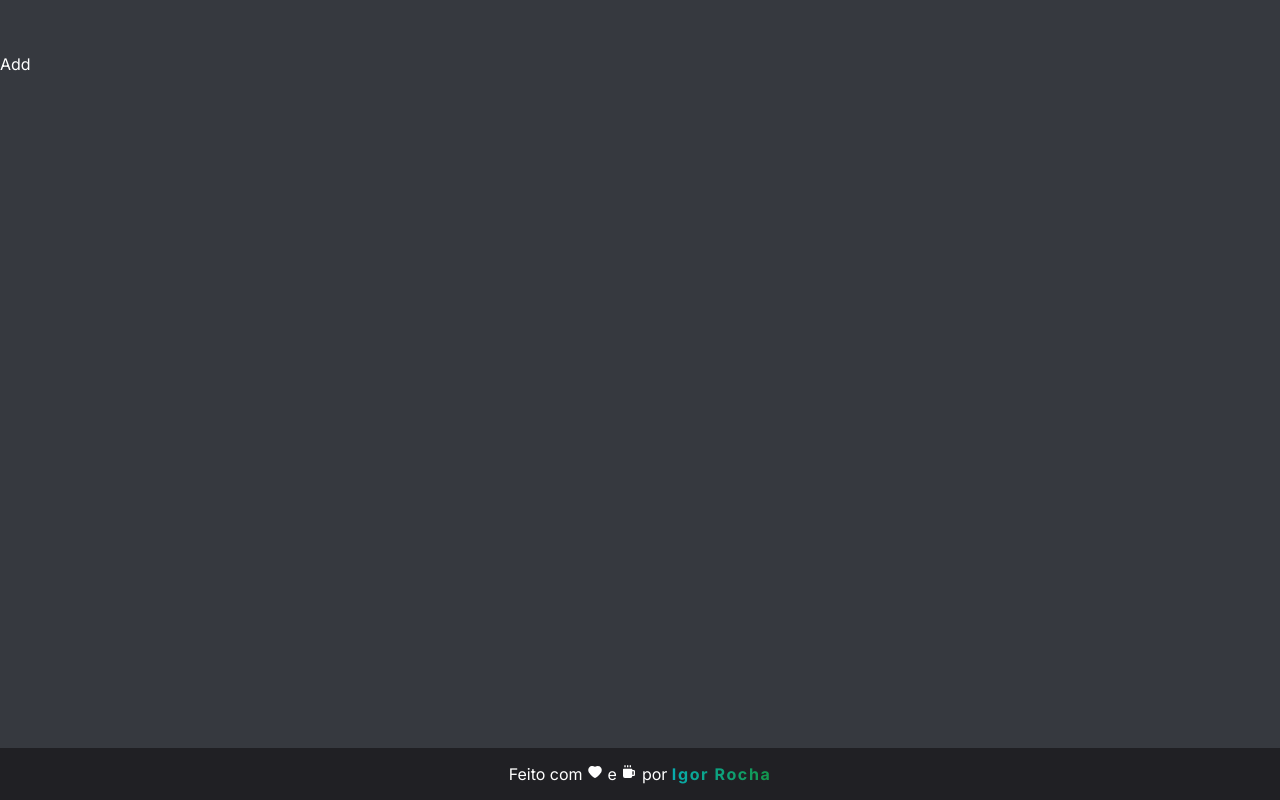
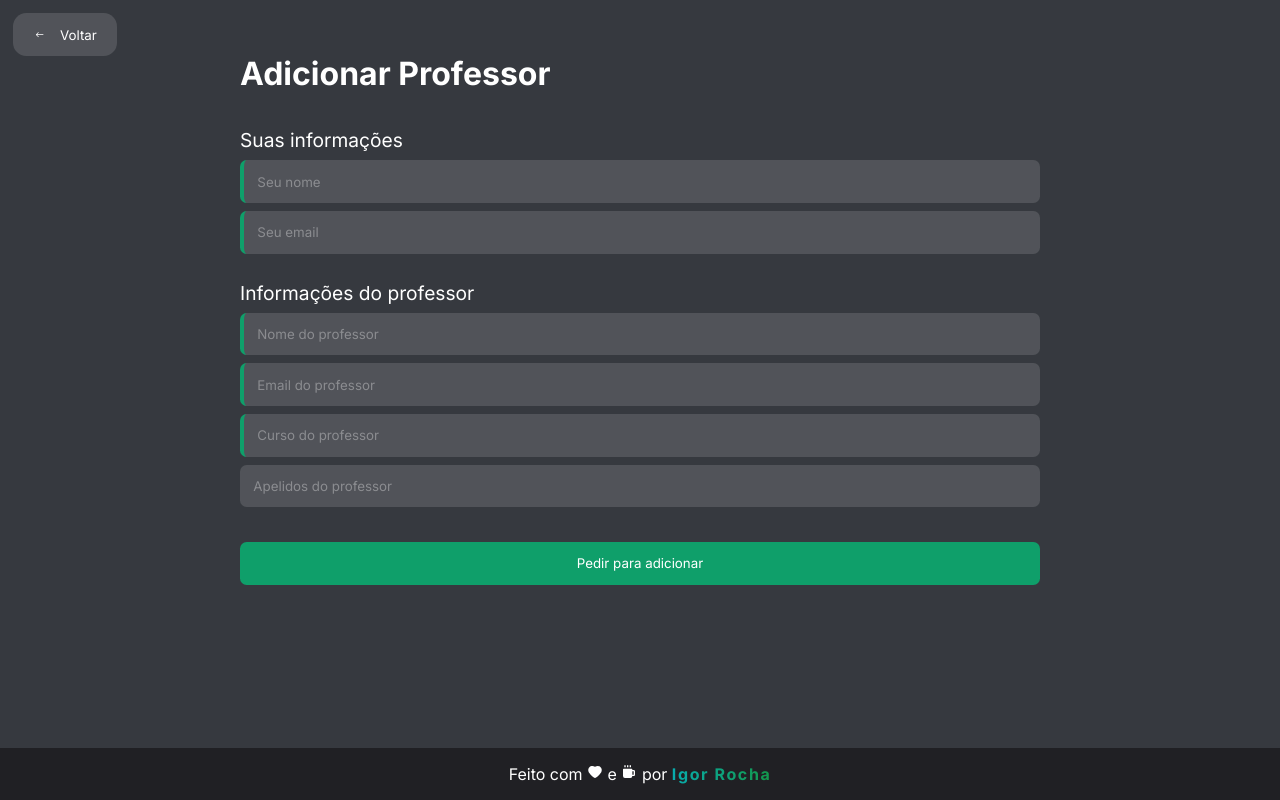
Before and after one commit to igorroc/uesc-next, a Next.js app: page /emails/add in a window 1280 px wide. Built offline with nearby package versions, Linux system fonts and the light colour scheme.

Commit message:
feat: Add new professor

```diff
--- a/package.json
+++ b/package.json
@@ -9,6 +9,7 @@
     "lint": "next lint"
   },
   "dependencies": {
+    "@emailjs/browser": "^3.11.0",
     "@types/node": "20.4.1",
     "@types/react": "18.2.14",
     "@types/react-dom": "18.2.6",
--- /dev/null
+++ b/src/app/emails/add/add.module.css
@@ -0,0 +1,8 @@
+.wrapper {
+	width: 90%;
+	margin: 0 auto;
+	max-width: var(--max-width);
+	display: flex;
+	flex-direction: column;
+	gap: 1em;
+}
--- a/src/app/emails/add/page.tsx
+++ b/src/app/emails/add/page.tsx
@@ -1,5 +1,17 @@
 import React from "react"
+import GoBack from "@/components/GoBack"
+import ProfessorForm from "@/components/ProfessorForm"
+
+import styles from "./add.module.css"
 
 export default function Add() {
-	return <div>Add</div>
+	return (
+		<>
+			<GoBack />
+			<div className={styles.wrapper}>
+				<h1>Adicionar Professor</h1>
+				<ProfessorForm />
+			</div>
+		</>
+	)
 }
--- /dev/null
+++ b/src/components/ProfessorForm/index.tsx
@@ -0,0 +1,77 @@
+"use client"
+
+import React, { useRef } from "react"
+import emailjs from "@emailjs/browser"
+
+import styles from "./professor_form.module.css"
+import Link from "next/link"
+import CustomLink from "../CustomLink"
+
+enum Status {
+	DEFAULT = "Pedir para adicionar",
+	PENDING = "Pedindo...",
+	SUCCESS = "Pedido realizado!",
+	ERROR = "Erro ao realizar pedido",
+}
+
+export default function ProfessorForm() {
+	const form = useRef<HTMLFormElement>(null)
+	const [status, setStatus] = React.useState(Status.DEFAULT)
+
+	function handleSubmit(e: React.FormEvent<HTMLFormElement>) {
+		e.preventDefault()
+
+		if (!form.current) return console.error("form.current is null")
+		if (!process.env.NEXT_PUBLIC_EMAILJS_SERVICE_ID)
+			return console.error("EMAILJS_SERVICE_ID is null")
+		if (!process.env.NEXT_PUBLIC_EMAILJS_TEMPLATE_ID)
+			return console.error("EMAILJS_TEMPLATE_ID is null")
+		if (!process.env.NEXT_PUBLIC_EMAILJS_PUBLIC_KEY)
+			return console.error("EMAILJS_PUBLIC_KEY is null")
+
+		setStatus(Status.PENDING)
+
+		emailjs
+			.sendForm(
+				process.env.NEXT_PUBLIC_EMAILJS_SERVICE_ID,
+				process.env.NEXT_PUBLIC_EMAILJS_TEMPLATE_ID,
+				form.current,
+				process.env.NEXT_PUBLIC_EMAILJS_PUBLIC_KEY
+			)
+			.then(
+				(result) => {
+					console.log(result.text)
+					setStatus(Status.SUCCESS)
+				},
+				(error) => {
+					console.log(error.text)
+					setStatus(Status.ERROR)
+				}
+			)
+	}
+
+	return status == Status.SUCCESS ? (
+		<div className={styles.success}>
+			<div>
+				<p>Seu pedido foi recebido!</p>
+				<p>Esse processo é manual, então pode demorar um pouco.</p>
+				<p>
+					Mas não se preocupe, você receberá um email quando o professor for adicionado.
+				</p>
+			</div>
+			<CustomLink href="/">Voltar para o início</CustomLink>
+		</div>
+	) : (
+		<form ref={form} className={styles.form} onSubmit={handleSubmit}>
+			<span>Suas informações</span>
+			<input type="text" placeholder="Seu nome" name="name" required />
+			<input type="email" placeholder="Seu email" name="email" required />
+			<span>Informações do professor</span>
+			<input type="text" placeholder="Nome do professor" name="professor_name" required />
+			<input type="email" placeholder="Email do professor" name="professor_email" required />
+			<input type="text" placeholder="Curso do professor" name="professor_course" required />
+			<input type="text" placeholder="Apelidos do professor" name="professor_nicknames" />
+			<button type="submit">{status}</button>
+		</form>
+	)
+}
--- /dev/null
+++ b/src/components/ProfessorForm/professor_form.module.css
@@ -0,0 +1,51 @@
+.success {
+	display: flex;
+	flex-direction: column;
+	gap: 1em;
+}
+
+.form {
+	display: flex;
+	flex-direction: column;
+	gap: 0.5em;
+	width: 100%;
+}
+
+.form span {
+	font-size: 1.2em;
+	margin-top: 1em;
+}
+
+.form input {
+	padding: 1em;
+	border: none;
+	outline: none;
+	color: #fff;
+	border-radius: 0.5em;
+	background-color: #fff2;
+}
+
+.form input::placeholder {
+	color: #fff5;
+	font-size: 1em;
+}
+
+.form input[required] {
+	border-left: 4px solid var(--primary-color);
+}
+
+.form button {
+	margin-top: 2em;
+	padding: 1em;
+	border: none;
+	outline: none;
+	color: #fff;
+	border-radius: 0.5em;
+	background-color: var(--primary-color);
+	cursor: pointer;
+	transition: all 0.2s ease-in-out;
+}
+
+.form button:hover {
+	background-color: var(--primary-color-hover);
+}
```
Also changed, not shown: 2 other files (tests, documents, lock files or other folders).
